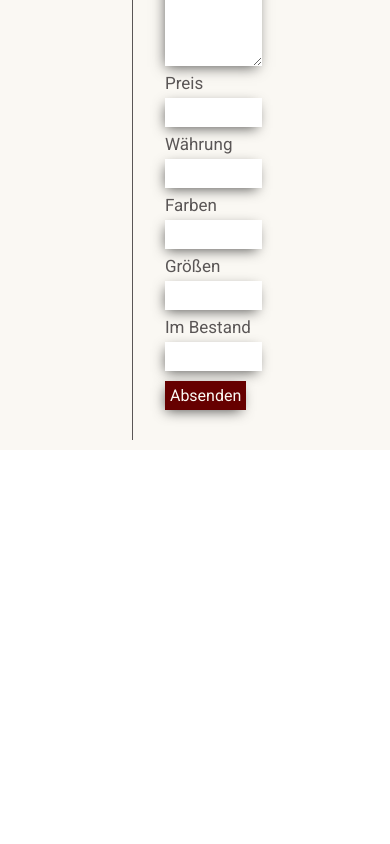
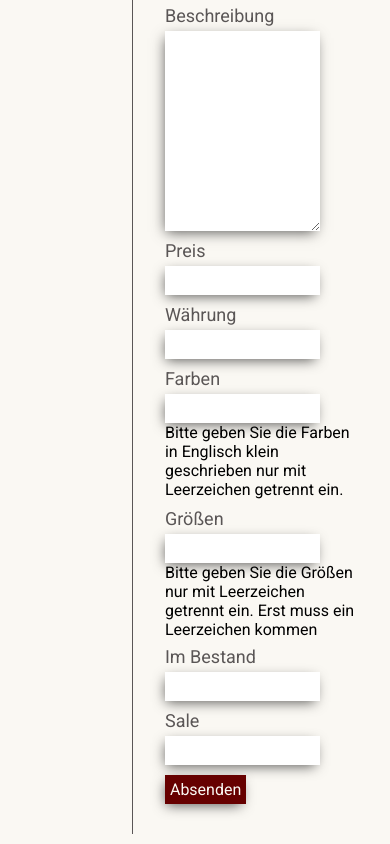
Before and after one commit to Roman-e-prog/webshop-dashboard, a React (Create React App) app: page /products in a window 390 px wide. Shown: the part 811-1655 px from the top of the page. Before the commit the page ends 1261 px from the top, so only its background shows below. Built offline with nearby package versions, Linux system fonts and the light colour scheme; no server answers; sample sign-in values are in the browser's storage.

Commit message:
responsive

```diff
--- a/src/components/CreateNewsletter.tsx
+++ b/src/components/CreateNewsletter.tsx
@@ -21,7 +21,7 @@ const CreateNewsletter = (props:{sendEmail:any, newsletterOrders:object[], form:
     useEffect(()=>{
         setNewsletterOrderData(props.newsletterOrders);
     },[props.newsletterOrders])
-    console.log(newsletterOrderdata);
+
 
     const [formdata, setFormdata] = useState({
         ressort:"",
@@ -54,7 +54,7 @@ const CreateNewsletter = (props:{sendEmail:any, newsletterOrders:object[], form:
             </FormGroup>
             <FormGroup>
                 <label htmlFor='theme'>Thema</label>
-                <input type="text" name="theme" id="theme" value={theme}  onChange={(e)=>handleChange(e)}/>
+                <input type="text" name="message" id="theme" value={theme}  onChange={(e)=>handleChange(e)}/>
             </FormGroup>
             <FormGroup>
                 <label htmlFor='message'>Inhalt</label>
--- a/src/components/CreateProduct.tsx
+++ b/src/components/CreateProduct.tsx
@@ -1,9 +1,10 @@
-import React, { ChangeEvent, useState, useEffect, useCallback} from 'react'
+import React, { ChangeEvent, useState} from 'react'
 import 'react-toastify/dist/ReactToastify.css';
 import { toast, ToastContainer } from 'react-toastify';
 import styled from 'styled-components'
 import { useAppDispatch, useAppSelector} from '../app/hooks';
 import {createProduct} from '../features/products/productsSlice';
+import {small} from '../responsive';
 const Container = styled.div`
     width:90%;
     margin: 10px auto;
@@ -28,7 +29,7 @@ const FormGroup = styled.div`
   & label{
     margin:5px 0;
     color:var(--darkGray);
-    font-size:17px;
+    font-size:18px;
   }
   & input, textarea{
     width:50%;
@@ -37,6 +38,7 @@ const FormGroup = styled.div`
     box-shadow: -2px 4px 13px -3px rgba(0,0,0,0.67);
 -webkit-box-shadow: -2px 4px 13px -3px rgba(0,0,0,0.67);
 -moz-box-shadow: -2px 4px 13px -3px rgba(0,0,0,0.67);
+    ${small({width:"80%"})}
   }
 `;
 const ButtonWrapper = styled.div`
@@ -58,7 +60,7 @@ type FileData = {
 const CreateProduct = (props:{setProducts:React.Dispatch<any>}) => {
   const dispatch = useAppDispatch();
   const allProducts = useAppSelector((state)=>state.products.allProducts)
-  const [formdata, setFormdata] = useState<{title:string, producer:string, categories:string[], desc:string, price:string, currency:string, colors:string[], sizes:string[], inStock:string} >({
+  const [formdata, setFormdata] = useState<{title:string, producer:string, categories:string[], desc:string, price:string, currency:string, colors:string[], sizes:string[], inStock:string, sale:string} >({
     title:"",
     producer:"",
     categories:[],
@@ -68,8 +70,9 @@ const CreateProduct = (props:{setProducts:React.Dispatch<any>}) => {
     colors:[],
     sizes:[],
     inStock:"",
+    sale:"",
   })
-  const {title, producer, categories, desc, price, currency, colors, sizes, inStock} = formdata;
+  const {title, producer, categories, desc, price, currency, colors, sizes, inStock, sale} = formdata;
 
   const handleChange = (e:React.ChangeEvent<HTMLInputElement | HTMLTextAreaElement>):void=>{
     setFormdata((prevState)=>({
@@ -109,12 +112,10 @@ const CreateProduct = (props:{setProducts:React.Dispatch<any>}) => {
       inStock:"",
   })
 
-  const checkValidation = useCallback(()=>{
-    let errors = formerror;
-    const copiedCategories = [...formdata.categories];
-    const copiedColors = [...formdata.colors];
-    const copiedSizes = [...formdata.sizes];
-
+const onSubmit = (e:React.FormEvent)=>{
+  e.preventDefault();
+  console.log("I am triggerred")
+  let errors = {...formerror};
     if(filedata.image === null){
      errors.image = "Sie müssen ein Bild eingeben"
     } else{
@@ -130,7 +131,7 @@ const CreateProduct = (props:{setProducts:React.Dispatch<any>}) => {
     } else{
       errors.producer = "";
     }
-    if(!copiedCategories.length){
+    if(!formdata.categories.length){
       errors.categories = "Bitte geben Sie die Kategorien nur mit Leerzeichen getrennt ein. Erst die Haupkategorie(z.B. Herren), dann die Unterkategorie(z.B. Sportschuhe)"
     }
      else{
@@ -151,13 +152,13 @@ const CreateProduct = (props:{setProducts:React.Dispatch<any>}) => {
     } else{
       errors.currency = "";
     }
-    if(!copiedColors.length){
+    if(!formdata.colors.length){
       errors.colors = "Bitte geben Sie die Farben in Englisch klein geschrieben nur mit Leerzeichen getrennt ein."
     }
     else{
       errors.colors = "";
     }
-    if(!copiedSizes.length){
+    if(!formdata.sizes.length){
       errors.sizes = "Bitte geben Sie die Größen nur mit Leerzeichen getrennt ein. Erst muss ein Leerzeichen kommen"
     }
     else{
@@ -168,14 +169,7 @@ const CreateProduct = (props:{setProducts:React.Dispatch<any>}) => {
     } else{
       errors.inStock = "";
     }
-   return setFormerror(errors);
-  },[filedata.image, formdata.categories, formdata.colors, formdata.currency, formdata.desc, formdata.inStock, formdata.price, formdata.producer, formdata.sizes, formdata.title, formerror]);
-
-  useEffect(()=>{
-    checkValidation();
-  },[formdata, filedata,checkValidation])
-const onSubmit = (e:React.FormEvent)=>{
-  e.preventDefault();
+    if(Object.values(errors).every(x=>x === "")){
   const productData = new FormData();
   productData.append("title", formdata.title)
   productData.append("producer", formdata.producer);
@@ -186,12 +180,16 @@ const onSubmit = (e:React.FormEvent)=>{
   productData.append("colors", JSON.stringify(formdata.colors))
   productData.append("sizes", JSON.stringify(formdata.sizes))
   productData.append("inStock", formdata.inStock);
+  productData.append("sale", formdata.sale);
   productData.append("image", filedata.image!)
 
   dispatch(createProduct(productData));
   props.setProducts(allProducts);
   toast.success("Produkt wurde erfolgreich angelegt");
-
+    }
+  else{
+    return setFormerror(errors);
+  }
 }
   return (
     <Container>
@@ -205,75 +203,82 @@ const onSubmit = (e:React.FormEvent)=>{
           <label htmlFor='image'>Bild hochladen</label>
           <input type="file" name="image" id="image" required onChange={handleFileChange}/>
           {preview && <img src={preview} alt="Preview" title="Preview" style={{width:"250px", height:"175px", marginTop:"5px"}}/>}
-          <div>
-                <span>{formerror.image}</span>
+          <div className='error'>
+               {formerror.image && <span>{formerror.image}</span>}
             </div>
         </FormGroup>
         <FormGroup>
           <label htmlFor='title'>Titel</label>
           <input type="text" name="title" id="title" required value={title} onChange={(e)=>handleChange(e)}/>
-          <div>
-                {formerror.title && <span>{formerror.title}</span>}
+          <div className='error'>
+                {formerror.title ? <span>{formerror.title}</span> : null}
             </div>
         </FormGroup>
         <FormGroup>
           <label htmlFor='producer'>Hersteller</label>
           <input type="text" name="producer" id="producer" required value={producer}  onChange={(e)=>handleChange(e)}/>
-          <div>
+          <div className='error'>
                 {formerror.producer && <span>{formerror.producer}</span>}
             </div>
         </FormGroup>
         <FormGroup>
           <label htmlFor='categories'>Kategorien</label>
           <input type="text" name="categories" id="categories" required value={categories}  onChange={(e)=>handleChange(e)}/>
-          <div>
+          <p>Bitte geben Sie die Kategorien nur mit Leerzeichen getrennt ein. Erst die Haupkategorie(z.B. Herren), dann die Unterkategorie(z.B. Sportschuhe)</p>
+          <div className='error'>
                 {formerror.categories && <span>{formerror.categories}</span>}
             </div>
         </FormGroup>
         <FormGroup>
           <label htmlFor='desc'>Beschreibung</label>
           <textarea cols={10} rows={10} name="desc" required value={desc}  onChange={(e)=>handleChange(e)}></textarea>
-          <div>
+          <div className='error'>
                 {formerror.desc && <span>{formerror.desc}</span>}
             </div>
         </FormGroup>
         <FormGroup>
           <label htmlFor='price'>Preis</label>
           <input type="text" name="price" id="price" required value={price}  onChange={(e)=>handleChange(e)}/>
-          <div>
+          <div className='error'>
                 {formerror.price && <span>{formerror.price}</span>}
             </div>
         </FormGroup>
         <FormGroup>
           <label htmlFor='currency'>Währung</label>
           <input type="text" name="currency" id="currency" required value={currency}  onChange={(e)=>handleChange(e)}/>
-          <div>
+          <div className='error'>
                 {formerror.currency && <span>{formerror.currency}</span>}
             </div>
         </FormGroup>
         <FormGroup>
           <label htmlFor='colors'>Farben</label>
           <input type="text" name="colors" id="colors" required value={colors}  onChange={(e)=>handleChange(e)}/>
-          <div>
+          <p>Bitte geben Sie die Farben in Englisch klein geschrieben nur mit Leerzeichen getrennt ein.</p>
+          <div className='error'>
                 {formerror.colors && <span>{formerror.colors}</span>}
             </div>
         </FormGroup>
         <FormGroup>
           <label htmlFor='sizes'>Größen</label>
           <input type="text" name="sizes" id="sizes" required value={sizes}  onChange={(e)=>handleChange(e)}/>
+          <p>Bitte geben Sie die Größen nur mit Leerzeichen getrennt ein. Erst muss ein Leerzeichen kommen</p>
         </FormGroup>
-        <div>
+        <div className='error'>
                 {formerror.sizes && <span>{formerror.sizes}</span>}
             </div>
         <FormGroup>
           <label htmlFor='inStock'>Im Bestand</label>
           <input type="text" name="inStock" id="inStock" required value={inStock}  onChange={(e)=>handleChange(e)}/>
-          <div>
+          <div className='error'>
                 {formerror.inStock && <span>{formerror.inStock}</span>}
             </div>
         </FormGroup>
+        <FormGroup>
+          <label htmlFor='sale'>Sale</label>
+          <input type="text" name="sale" id="sale" value={sale}  onChange={(e)=>handleChange(e)}/>
+        </FormGroup>
         <ButtonWrapper>
-          <Button>Absenden</Button>
+          <Button onClick={onSubmit}>Absenden</Button>
         </ButtonWrapper>
       </Form>
     </Container>
--- a/src/components/Pagination.tsx
+++ b/src/components/Pagination.tsx
@@ -30,7 +30,7 @@ const Pagination = (props:{total:number, limit:number,setCurrentPage:React.Dispa
     }
   return (
     <Container>
-      <PaginationBar>
+      <PaginationBar style={{overflowX:"auto"}}>
         <PaginationButton onClick={()=>props.setCurrentPage(props.currentPage-1)}>Zurück</PaginationButton>
         {pages.map((item)=>(
             <PaginationItem key={item} onClick={()=>props.setCurrentPage(item)} className={item == props.currentPage ? "active" : ""}>{item}</PaginationItem>
--- a/src/pages/DescriptionItems.tsx
+++ b/src/pages/DescriptionItems.tsx
@@ -2,6 +2,7 @@ import React from 'react'
 import styled from 'styled-components'
 import { useAppDispatch, useAppSelector } from '../app/hooks';
 import {useState, useEffect, useCallback} from 'react';
+import {AiFillEye, AiFillDelete} from 'react-icons/ai';
 import {createDescriptionItem, getAllDescriptionItem, deleteDescriptionItem} from '../features/descriptionItems/descriptionItemSlice';
 import 'react-toastify/dist/ReactToastify.css';
 import { toast, ToastContainer } from 'react-toastify';
@@ -9,7 +10,11 @@ import { Link } from 'react-router-dom';
 import Spinner from '../components/Spinner';
 import { DescriptionItemSchema } from '../validations/descriptionItemValidation';
 import update from 'immutability-helper';
+import {small,middle} from '../responsive';
 const Container = styled.div`
+  width:100%;
+`;
+const TableWrapper = styled.div`
   width:100%;
 `;
 const Table = styled.table`
@@ -23,15 +28,24 @@ const Table = styled.table`
     margin-right:5px;
     text-align:center;
     font-weight:400;
+    ${middle({fontSize:"12px"})}
+    ${small({minWidth:"200px"})}
+  }
+  & .smallNone{
+    width:10%;
+    ${small({display:"none"})}
   }
   & td{
     border: 1px solid var(--coffee);
     margin-right:5px;
     text-align:left;
     padding:2px;
+    ${middle({fontSize:"12px"})}
+    ${small({width:"200px"})}
   }
   & #btn{
     border:none;
+    font-size:20px;
   }
   & button{
     background:var(--coffee);
@@ -45,7 +59,7 @@ const Form = styled.form`
   padding:10px;
 `;
 const FormGroup = styled.div`
-display:flex;
+  display:flex;
   flex-direction:column;
   margin-bottom:2px;
   & label{
@@ -60,6 +74,7 @@ display:flex;
     box-shadow: -2px 4px 13px -3px rgba(0,0,0,0.67);
 -webkit-box-shadow: -2px 4px 13px -3px rgba(0,0,0,0.67);
 -moz-box-shadow: -2px 4px 13px -3px rgba(0,0,0,0.67);
+${small({width:"90%"})}
   }
 `;
 const ButtonWrapper = styled.div`
@@ -87,7 +102,6 @@ const DescriptionItems = () => {
       text:false,
       error:[],
   })
-console.log(formerror);
     useEffect(() => {
       if(isError){
         toast.error(message);
@@ -151,13 +165,14 @@ console.log(formerror);
   return (
     <Container>
       <ToastContainer/>
+      <TableWrapper style={{overflowX:"auto"}}>
       <Table>
           <thead>
               <tr>
                 <th style={{width:"20%"}}>Titel</th>
                 <th style={{width:"60%"}}>Text</th>
-                <th style={{width:"10%"}}>Daten Anzeige</th>
-                <th style={{width:"10%"}}>Löschen</th>
+                <th className="smallNone">Daten Anzeige</th>
+                <th className="smallNone">Löschen</th>
               </tr>
           </thead>
           <tbody>
@@ -165,24 +180,25 @@ console.log(formerror);
               <tr key={item._id}>
                 <td>{item.title}</td>
                 <td>{item.text}</td>
-                <td id="btn"><button><Link to={`/showDescriptionItem/${item._id}`} className="link" style={{color:"var(--white)", display:"block"}}>Bearbeiten</Link></button></td>
-                <td id="btn"><button onClick={()=>handleDelete(item._id!)}>Löschen</button></td>
+                <td id="btn"><button><Link to={`/showDescriptionItem/${item._id}`} className="link" style={{color:"var(--white)", display:"block"}}><AiFillEye title="Anzeigen"/></Link></button></td>
+                <td id="btn"><button onClick={()=>handleDelete(item._id!)}><AiFillDelete title="Löschen"/></button></td>
               </tr>
             ))}
           </tbody>
       </Table>
+      </TableWrapper>
       <Form onSubmit={onSubmit}>
         <FormGroup>
           <label htmlFor="title">Titel</label>
           <input type="text" name="title" id="title" required value={title} onChange={(e)=>handleChange(e)}/>
-          <div>
+          <div className='error'>
                 {formerror.title && <span>{formerror.title}</span>}
             </div>
         </FormGroup>
         <FormGroup>
           <label htmlFor="text">Text</label>
           <textarea cols={10} rows={10} name="text" id="text" required value={text} onChange={(e)=>handleChange(e)}></textarea>
-          <div>
+          <div className='error'>
                 {formerror.text && <span>{formerror.text}</span>}
             </div>
         </FormGroup>
--- a/src/pages/DescriptionItemsEdit.tsx
+++ b/src/pages/DescriptionItemsEdit.tsx
@@ -1,18 +1,21 @@
 import React from 'react'
 import { useState, useEffect } from 'react';
 import { useNavigate, useParams } from 'react-router-dom';
-import { toast } from 'react-toastify';
+import 'react-toastify/dist/ReactToastify.css';
+import { toast, ToastContainer } from 'react-toastify';
 import styled from 'styled-components';
 import { useAppDispatch, useAppSelector } from '../app/hooks';
 import { RootState } from '../app/store';
 import Spinner from '../components/Spinner';
 import {getDescriptionItem, updateDescriptionItem} from '../features/descriptionItems/descriptionItemSlice';
+import {small} from '../responsive';
 const Container = styled.div`
     width:100%;
 `;
 const Form = styled.form`
     width:100%;
     display:flex;
+    ${small({flexDirection:"column"})}
 `;
 const InputGroup = styled.div`
     width:50%;
@@ -54,7 +57,6 @@ const FormGroup = styled.div`
 -moz-box-shadow: -2px 4px 13px -3px rgba(0,0,0,0.67);
     }
 `;
-
 const ButtonGroup = styled.div`
     width:40%;
     display:flex;
@@ -132,6 +134,7 @@ const DescriptionItemsEdit = () => {
     }
   return (
     <Container>
+        <ToastContainer/>
       <Form onSubmit={onSubmit}>
         <InputGroup>
             <FormGroup>
@@ -153,7 +156,6 @@ const DescriptionItemsEdit = () => {
         </InputGroup>
         <ButtonGroup>
             <UpdateButton onClick={onSubmit}>Update</UpdateButton>
-
         </ButtonGroup>
       </Form>
       <OkButton onClick={()=>navigate(-1)}>Okay</OkButton>
```
